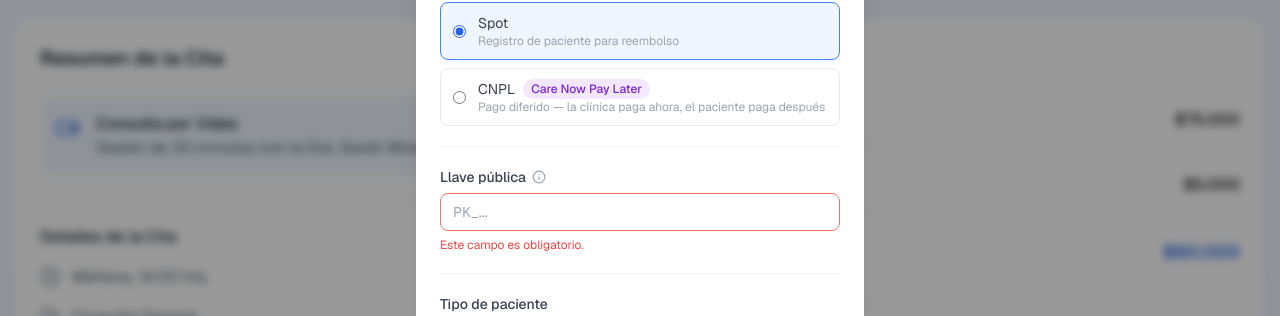
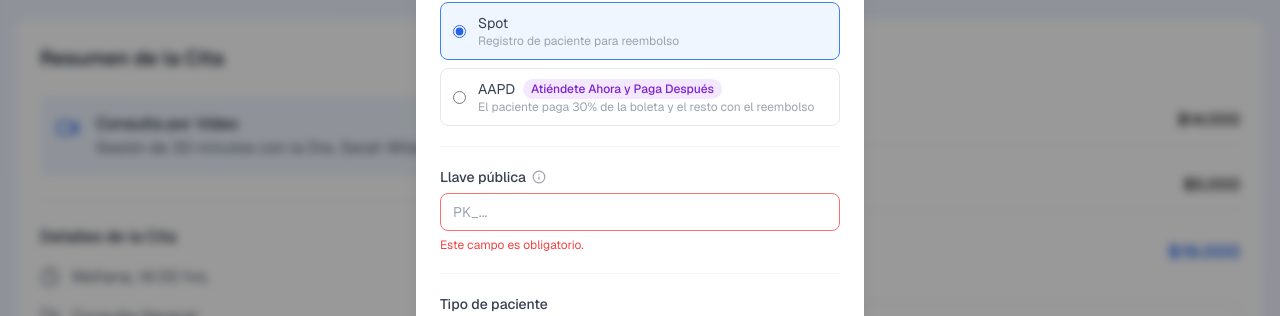
Before and after one commit to gokeigo/spot-integration-example, a Next.js app: page / in a window 1280 px wide. Shown: the part 177-493 px from the top of the page. Built offline with nearby package versions, Linux system fonts and the light colour scheme; no server answers.

Commit message:
✨ Introduce consulta costo and CNPL skip commission percent settings in simulation settings, enhancing the checkout and appointment confirmation components for improved financial calculations and user experience.

```diff
--- a/src/atoms/simulation-settings.ts
+++ b/src/atoms/simulation-settings.ts
@@ -21,3 +21,5 @@ export const workflowTypeAtom = atomWithStorage<"standard" | "cnpl">(
   "standard",
 );
 export const clientSecretAtom = atomWithStorage<string>("skipay-client-secret", "");
+export const cnplSkipCommissionPercentAtom = atomWithStorage<number>("cnpl-skip-commission-percent", 7);
+export const consultaCostoAtom = atomWithStorage<number>("consulta-costo", 14000);
--- a/src/components/features/appointment-confirmation.tsx
+++ b/src/components/features/appointment-confirmation.tsx
@@ -13,16 +13,15 @@ import DivIframe from "./div-iframe";
 import { type GokeiWidgetResponse } from "~/types/gokei-spot";
 import { type CreateOrderResponse } from "~/pages/api/create-order";
 
-const BASE_AMOUNT = 80000;
-
 async function createOrder(
   clientSecret: string,
   patient: { name: string; rut: string; email: string; phone_number: string },
+  totalAmount: number,
 ): Promise<string> {
   const response = await fetch("/api/create-order", {
     method: "POST",
     headers: { "Content-Type": "application/json" },
-    body: JSON.stringify({ clientSecret, patient, totalAmount: BASE_AMOUNT }),
+    body: JSON.stringify({ clientSecret, patient, totalAmount }),
   });
   const body = (await response.json()) as CreateOrderResponse & { error?: string; detail?: string };
   if (!response.ok) {
@@ -36,7 +35,7 @@ function AppointmentConfirmation() {
   const [patient] = useAtom(patientAtom);
   const [widgetUrl, setWidgetUrl] = useState<string | null>(null);
   const [isModalOpen, setIsModalOpen] = useState(false);
-  const { integrationType, publicKey, workflowType, clientSecret } = usePublicKey();
+  const { integrationType, publicKey, workflowType, clientSecret, consultaCosto } = usePublicKey();
 
   useEffect(() => {
     const initializeGokeiWidget = async () => {
@@ -50,7 +49,7 @@ function AppointmentConfirmation() {
 
         let orderToken: string | undefined;
         if (isCnpl) {
-          orderToken = await createOrder(clientSecret, patient);
+          orderToken = await createOrder(clientSecret, patient, consultaCosto);
         }
 
         const response = await fetch(
--- a/src/components/features/checkout.tsx
+++ b/src/components/features/checkout.tsx
@@ -18,7 +18,7 @@ import { usePublicKey } from "~/hooks/use-public-key";
 
 export const Checkout = () => {
   const [patient, setPatient] = useAtom(patientAtom);
-  const { publicKey, reimbursementFee, workflowType } = usePublicKey();
+  const { publicKey, reimbursementFee, workflowType, cnplSkipCommissionPercent, consultaCosto } = usePublicKey();
   const [isChecked, setIsChecked] = useState(false);
   const [tooltipOpen, setTooltipOpen] = useState(false);
   const [isLoading, setIsLoading] = useState(false);
@@ -26,16 +26,16 @@ export const Checkout = () => {
     undefined,
   );
 
-  const basePrice = 75000;
+  const basePrice = consultaCosto;
   const platformFee = 5000;
   const isCnpl = workflowType === "cnpl";
 
   const cnplPayNow = Math.round(basePrice * 0.3);
-  const cnplCommission = Math.round(basePrice * 0.7 * 0.07);
+  const cnplCommission = Math.round(basePrice * cnplSkipCommissionPercent / 100);
 
   const calculateTotal = () => {
     if (isCnpl) {
-      return cnplPayNow + platformFee + cnplCommission;
+      return cnplPayNow + cnplCommission;
     }
     let total = basePrice + platformFee;
     if (isChecked && isSubscribed === false) {
@@ -91,11 +91,7 @@ export const Checkout = () => {
                 <span className="text-lg font-semibold text-blue-600">{formatPrice(cnplPayNow)}</span>
               </div>
               <div className="flex justify-between border-b border-gray-100 py-2">
-                <span className="text-xs text-gray-400">Cargo de Plataforma</span>
-                <span className="text-xs text-gray-400">{formatPrice(platformFee)}</span>
-              </div>
-              <div className="flex justify-between border-b border-gray-100 py-2">
-                <span className="text-xs text-gray-400">Comisión Skip (7% del reembolso)</span>
+                <span className="text-xs text-gray-400">Comisión Skip ({cnplSkipCommissionPercent}%)</span>
                 <span className="text-xs text-gray-400">{formatPrice(cnplCommission)}</span>
               </div>
             </>
@@ -155,7 +151,7 @@ export const Checkout = () => {
                 />
                 <div className="flex flex-col gap-1">
                   <span className="text-sm font-medium text-purple-800">
-                    Care Now Pay Later
+                    Atiéndete Ahora y Paga Después
                   </span>
                   <span className="text-sm text-purple-700">
                     Pagas el 30% ahora. El 70% restante lo pagas cuando tu isapre
--- a/src/components/features/public-key-modal.tsx
+++ b/src/components/features/public-key-modal.tsx
@@ -56,6 +56,10 @@ export function PublicKeyModal() {
     setWorkflowType,
     clientSecret,
     setClientSecret,
+    cnplSkipCommissionPercent,
+    setCnplSkipCommissionPercent,
+    consultaCosto,
+    setConsultaCosto,
   } = usePublicKey();
   const router = useRouter();
   const [, setPatient] = useAtom(patientAtom);
@@ -71,6 +75,8 @@ export function PublicKeyModal() {
   const [draftReimbursementMode, setDraftReimbursementMode] = useState<"free_trial" | "paid">(
     reimbursementFee === 0 ? "free_trial" : "paid",
   );
+  const [draftCnplSkipCommissionPercent, setDraftCnplSkipCommissionPercent] = useState(cnplSkipCommissionPercent);
+  const [draftConsultaCosto, setDraftConsultaCosto] = useState(consultaCosto);
 
   useEffect(() => {
     if (showModal) {
@@ -81,11 +87,13 @@ export function PublicKeyModal() {
       setDraftIntegrationType(integrationType);
       setDraftReimbursementFee(reimbursementFee === 0 ? 1000 : reimbursementFee);
       setDraftReimbursementMode(reimbursementFee === 0 ? "free_trial" : "paid");
+      setDraftCnplSkipCommissionPercent(cnplSkipCommissionPercent);
+      setDraftConsultaCosto(consultaCosto);
       if (router.pathname !== "/") {
         void router.push("/");
       }
     }
-  }, [showModal, workflowType, publicKey, clientSecret, patientPreset, integrationType, reimbursementFee]);
+  }, [showModal, workflowType, publicKey, clientSecret, patientPreset, integrationType, reimbursementFee, cnplSkipCommissionPercent, consultaCosto]);
 
   if (!showModal) return null;
 
@@ -106,6 +114,8 @@ export function PublicKeyModal() {
     setintegrationType(draftIntegrationType);
     setReimbursementFee(draftReimbursementMode === "free_trial" ? 0 : draftReimbursementFee);
     setWorkflowType(draftWorkflowType);
+    setCnplSkipCommissionPercent(draftCnplSkipCommissionPercent);
+    setConsultaCosto(draftConsultaCosto);
     setShowModal(false);
   };
 
@@ -165,12 +175,12 @@ export function PublicKeyModal() {
                 />
                 <div className="flex flex-col">
                   <span className="flex items-center gap-2 text-sm text-gray-700">
-                    CNPL
+                    AAPD
                     <span className="rounded-full bg-purple-100 px-2 py-0.5 text-xs font-medium text-purple-700">
-                      Care Now Pay Later
+                      Atiéndete Ahora y Paga Después
                     </span>
                   </span>
-                  <span className="text-xs text-gray-400">Pago diferido — la clínica paga ahora, el paciente paga después</span>
+                  <span className="text-xs text-gray-400">El paciente paga 30% de la boleta y el resto con el reembolso</span>
                 </div>
               </label>
             </div>
@@ -228,6 +238,46 @@ export function PublicKeyModal() {
               </div>
               {isSecretMissing && <p className="text-xs text-red-500">Este campo es obligatorio para el flujo CNPL.</p>}
             </section>
+          )}
+
+          {/* Skip commission % and Costo Consulta (CNPL only) */}
+          {isCnpl && (
+            <>
+              <section className="flex flex-col gap-1.5">
+                <label htmlFor="cnpl-commission-input" className="flex items-center gap-1.5 text-sm font-medium text-gray-700">
+                  Comisión Skip (% del costo de consulta)
+                  <InfoTooltip text="Porcentaje que Skip cobra sobre el costo de consulta en el flujo Atiéndete Ahora y Paga Después." />
+                </label>
+                <div className="relative">
+                  <input
+                    id="cnpl-commission-input"
+                    type="number"
+                    value={draftCnplSkipCommissionPercent}
+                    onChange={(e) => setDraftCnplSkipCommissionPercent(Number(e.target.value))}
+                    min={0}
+                    max={100}
+                    step={0.1}
+                    className="w-full rounded-lg border border-gray-200 px-3 py-2 pr-8 text-sm text-gray-900 outline-none transition focus:border-blue-500 focus:ring-2 focus:ring-blue-500/20"
+                  />
+                  <span className="absolute right-3 top-1/2 -translate-y-1/2 text-sm text-gray-400">%</span>
+                </div>
+              </section>
+
+              <section className="flex flex-col gap-1.5">
+                <label htmlFor="consulta-costo-input" className="flex items-center gap-1.5 text-sm font-medium text-gray-700">
+                  Costo Consulta (CLP)
+                  <InfoTooltip text="Monto de la consulta. Se usa para calcular el cobro en el checkout y como monto de la orden CNPL." />
+                </label>
+                <input
+                  id="consulta-costo-input"
+                  type="number"
+                  value={draftConsultaCosto}
+                  onChange={(e) => setDraftConsultaCosto(Number(e.target.value))}
+                  min={1}
+                  className="w-full rounded-lg border border-gray-200 px-3 py-2 text-sm text-gray-900 outline-none transition focus:border-blue-500 focus:ring-2 focus:ring-blue-500/20"
+                />
+              </section>
+            </>
           )}
 
           <div className="border-t border-gray-100" />
--- a/src/hooks/use-public-key.ts
+++ b/src/hooks/use-public-key.ts
@@ -1,5 +1,5 @@
 import { useAtom } from "jotai";
-import { publicKeyAtom, showModalAtom, integrationTypeAtom, reimbursementFeeAtom, workflowTypeAtom, clientSecretAtom } from "~/atoms/simulation-settings";
+import { publicKeyAtom, showModalAtom, integrationTypeAtom, reimbursementFeeAtom, workflowTypeAtom, clientSecretAtom, cnplSkipCommissionPercentAtom, consultaCostoAtom } from "~/atoms/simulation-settings";
 import { env } from "~/env";
 
 export function usePublicKey() {
@@ -9,6 +9,8 @@ export function usePublicKey() {
   const [reimbursementFee, setReimbursementFee] = useAtom(reimbursementFeeAtom);
   const [workflowType, setWorkflowType] = useAtom(workflowTypeAtom);
   const [clientSecret, setClientSecret] = useAtom(clientSecretAtom);
+  const [cnplSkipCommissionPercent, setCnplSkipCommissionPercent] = useAtom(cnplSkipCommissionPercentAtom);
+  const [consultaCosto, setConsultaCosto] = useAtom(consultaCostoAtom);
 
   return {
     integrationType,
@@ -23,5 +25,9 @@ export function usePublicKey() {
     setWorkflowType,
     clientSecret,
     setClientSecret,
+    cnplSkipCommissionPercent,
+    setCnplSkipCommissionPercent,
+    consultaCosto,
+    setConsultaCosto,
   };
 }
```
